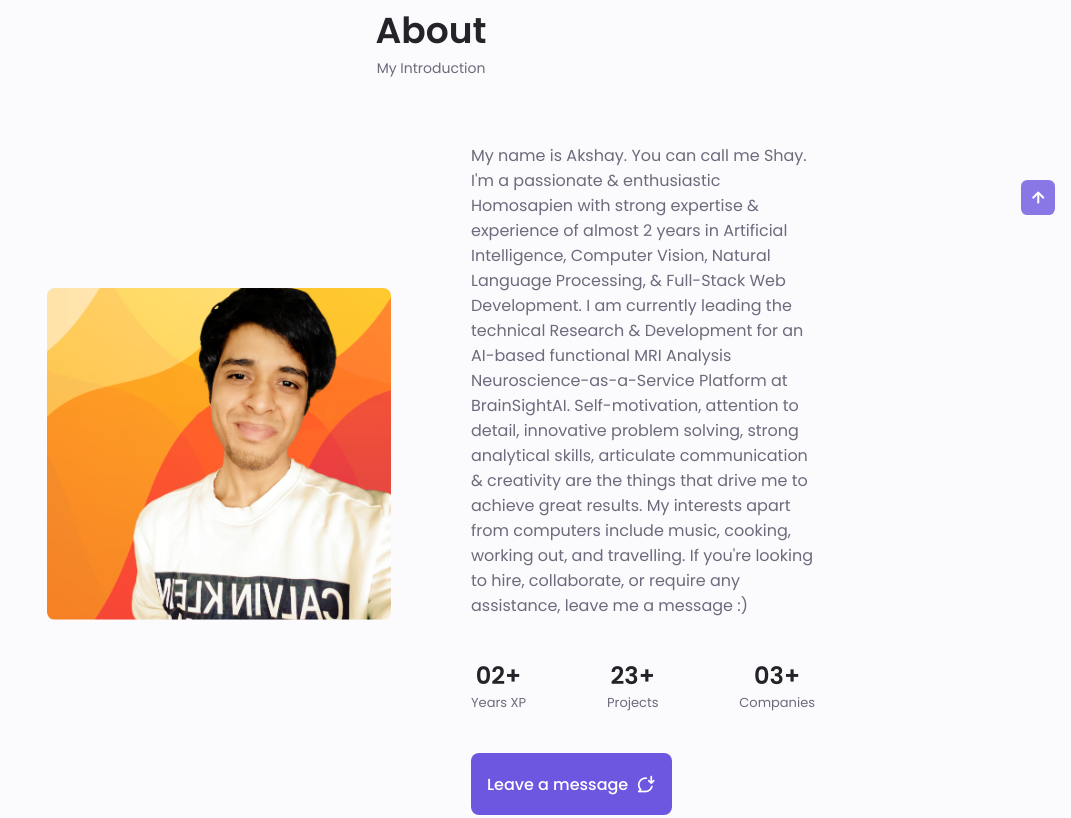
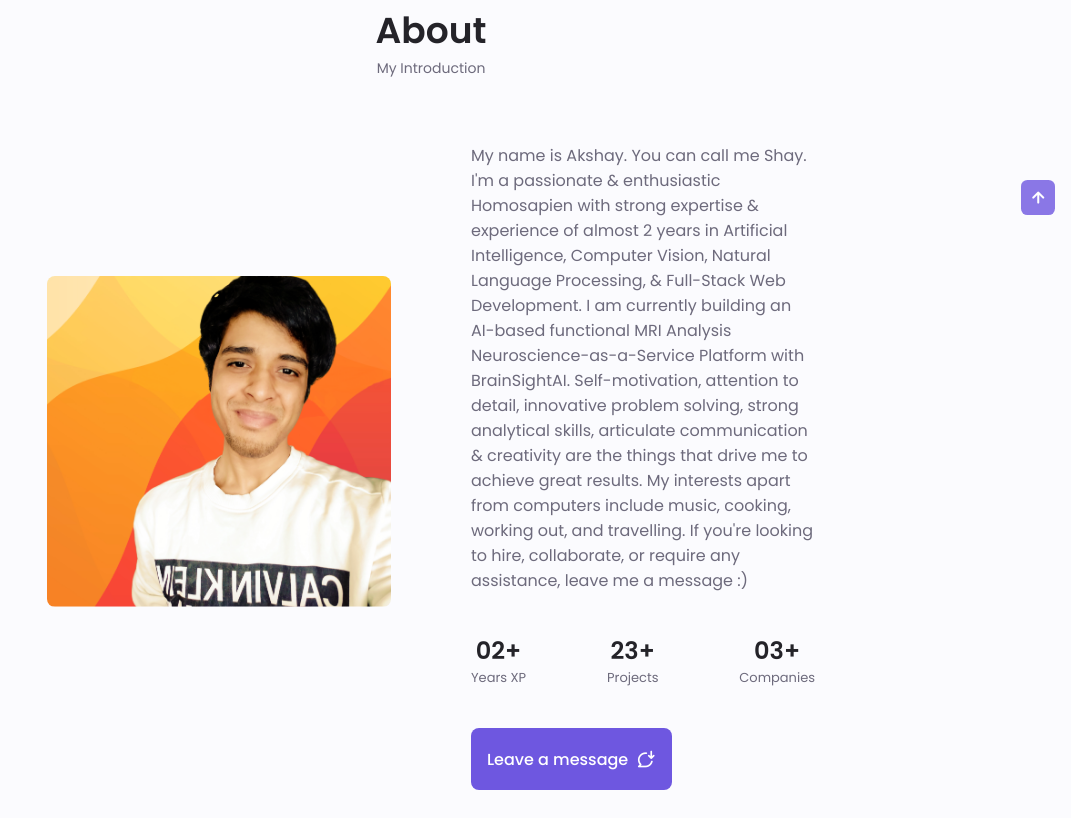
Before and after one commit to geekylax/portfolio-website, a plain HTML site: page index.html in a window 1280 px wide. Shown: the part 745-1563 px from the top of the page, without its empty margins (209-1280 px from the left). Drawn offline with nearby package versions, Linux system fonts and the light colour scheme.

Commit message:
Updated portfolio

```diff
--- a/index.html
+++ b/index.html
@@ -164,8 +164,8 @@
                     <div class="about__data">
                         <p class="about__description">
                             My name is Akshay. You can call me Shay. I'm a passionate & enthusiastic Homosapien with strong expertise & experience of almost 2 years in Artificial Intelligence,
-                            Computer Vision, Natural Language Processing, & Full-Stack Web Development. I am currently leading the technical Research & Development for an AI-based functional MRI Analysis
-                            Neuroscience-as-a-Service Platform at BrainSightAI. Self-motivation, attention to detail, innovative problem solving, strong analytical skills, articulate communication & creativity
+                            Computer Vision, Natural Language Processing, & Full-Stack Web Development. I am currently building an AI-based functional MRI Analysis
+                            Neuroscience-as-a-Service Platform with BrainSightAI. Self-motivation, attention to detail, innovative problem solving, strong analytical skills, articulate communication & creativity
                             are the things that drive me to achieve great results. My interests apart from computers include music, cooking, working out, and travelling. If you're looking
                             to hire, collaborate, or require any assistance, leave me a message :)
                         </p>
@@ -1117,7 +1117,7 @@
                                     <div>
                                         <h3 class="testimonial__name"> Brain Tumor Classification using a Pre-Trained Auxiliary Classifying Style-based Generative Adversarial Network</h3>
                                         <span class="testimonial__client">Journal: MDPI - Diagnostics | Progress: <i>Under Review</i><br>
-                                            Author(s): Duraimurugan Samiayya, M. Akshay Kumaar, Seifedine Kadry, Chang-Won Jeong*, Yunyoung Nam*
+                                            Author(s): M. Akshay Kumaar, Duraimurugan Samiayya, Seifedine Kadry, Chang-Won Jeong*, Yunyoung Nam*
                                         </span>
                                     </div>
                                 </div>
```
